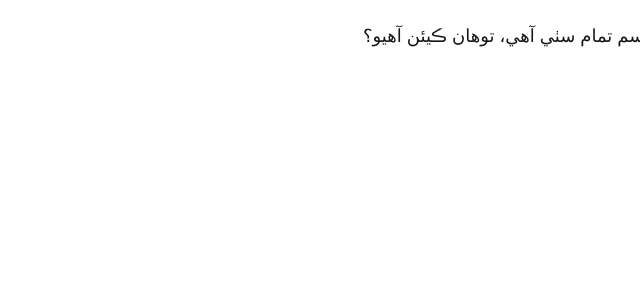
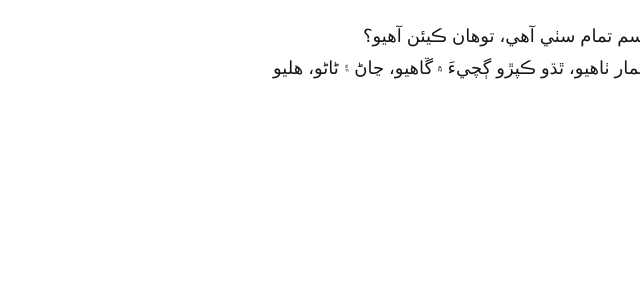
Before and after one commit to Toobasaeed784/sindhi-app, a Next.js app: page / in a window 1280 px wide. Shown: the top 300 px of the page, without its empty margins (640-1280 px from the left). Built offline with nearby package versions, Linux system fonts and the light colour scheme.

Commit message:
Add paragraph in Sindhi to Home component
Added a new paragraph in Sindhi language to the Home component.

```diff
--- a/app/page.tsx
+++ b/app/page.tsx
@@ -2,6 +2,7 @@ export default function Home() {
   return (
     <main style={{ padding: "20px", fontSize: "18px", lineHeight: 1.8 }}>
       <p>اڄ موسم تمام سٺي آهي، توهان ڪيئن آهيو؟</p>
+      <p>ڏاڏو ڄمار ٺاهيو، ٿڌو ڪپڙو ڳچيءَ ۾ ڱاهيو، ڃاڻ ۽ ڻاڻو، ھليو</p>
     </main>
   );
 }
```
